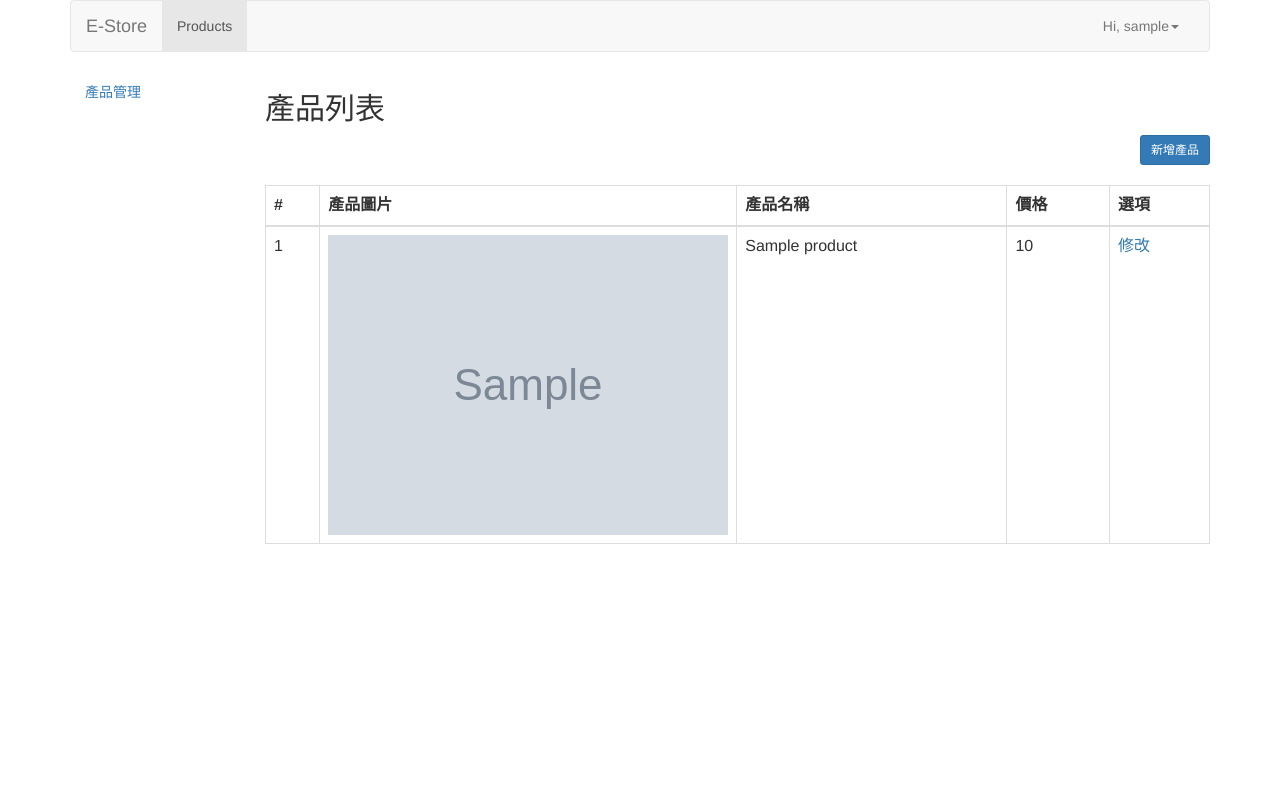
After one commit to kevin12686/mystore_self, a Django app: a page that uses estore/templates/estore/navbar.html in a window 1280 px wide. The commit adds this page. Run offline with Django 3.2, Linux system fonts and the light colour scheme; a user stored in the database is signed in; tables that the repository leaves empty hold one stand-in row (values such as "Sample post"); grey boxes marked "Sample" are stand-in pictures; some libraries are stand-ins or nearby versions.

Commit message:
background_layout

```diff
--- /dev/null
+++ b/estore/templates/estore/dashboard_base.html
@@ -0,0 +1,29 @@
+{% load bootstrap3 %}
+{% bootstrap_css %}
+{% bootstrap_javascript jquery=1 %}
+
+<!DOCTYPE html>
+<html>
+<head>
+    <title>Estore 後台</title>
+</head>
+<body>
+<div class="container">
+    {% block navbar %}
+        {% include "estore/navbar.html" %}
+    {% endblock %}
+    <div class="row">
+        <div class="col-md-2">
+            <ul class="nav nav-pills nav-stacked" style="max-width: 300px;">
+                <li><a href="{% url 'dashboard_product_list' %}">產品管理</a></li>
+            </ul>
+        </div>
+        <div class="col-md-10">
+            {% bootstrap_messages %}
+            {% block content %}
+            {% endblock %}
+        </div>
+    </div>
+</div>
+</body>
+</html>
--- /dev/null
+++ b/estore/templates/estore/dashboard_product_list.html
@@ -0,0 +1,48 @@
+{% extends 'estore/dashboard_base.html' %}
+{% load bootstrap3 %}
+
+{% block content %}
+    <h2> 產品列表 </h2>
+    <div class="pull-right" style="padding-bottom: 20px;">
+        {% url 'dashboard_product_create' as dashboard_product_create_url %}
+        {% bootstrap_button '新增產品' button_type='button' button_class='btn-primary btn-sm' href=dashboard_product_create_url %}
+    </div>
+    <table class="table table-bordered">
+        <thead>
+        <tr>
+            <th>#</th>
+            <th width="220">產品圖片</th>
+            <th>產品名稱</th>
+            <th>價格</th>
+            <th width="100"> 選項</th>
+        </tr>
+        </thead>
+        <tbody>
+        {% for product in object_list %}
+            <tr>
+                <td>
+                    {{ product.id }}
+                </td>
+                <td>
+                    <a href="{% url 'product_detail' pk=product.id %}">
+                        {% if product.image %}
+                            <img src="{{ product.image.url }}" alt="{{ product.title }}">
+                        {% else %}
+                            <img src="//placehold.it/200x200&text=No Pic" alt="{{ product.title }}">
+                        {% endif %}
+                    </a>
+                </td>
+                <td>
+                    {{ product.title }}
+                </td>
+                <td>
+                    {{ product.price }}
+                </td>
+                <td>
+                    <a href="{% url 'dashboard_product_update' pk=product.id %}">修改</a>
+                </td>
+            </tr>
+        {% endfor %}
+        </tbody>
+    </table>
+{% endblock %}
--- a/estore/templates/estore/navbar.html
+++ b/estore/templates/estore/navbar.html
@@ -26,6 +26,9 @@
                         <a href="#" class="dropdown-toggle" data-toggle="dropdown" role="button" aria-haspopup="true"
                            aria-expanded="false">Hi, {{ request.user.username }}<span class="caret"></span></a>
                         <ul class="dropdown-menu">
+                            {% if perms.estore.change_product %}
+                                <li><a href="{% url 'dashboard_product_list' %}">主控台</a></li>
+                            {% endif %}
                             <li><a href="{% url 'logout' %}">登出</a></li>
                         </ul>
                     </li>
--- a/estore/templates/estore/product_form.html
+++ b/estore/templates/estore/product_form.html
@@ -1,4 +1,4 @@
-{% extends 'estore/base.html' %}
+{% extends 'estore/dashboard_base.html' %}
 {% load bootstrap3 %}
 
 {% block content %}
--- a/estore/urls.py
+++ b/estore/urls.py
@@ -6,9 +6,13 @@ from . import views
 
 urlpatterns = [
     url(r'^$', views.ProductList.as_view(), name='product_list'),
-    url(r'^create$', views.ProductCreate.as_view(), name='product_create'),
     url(r'^(?P<pk>\d+)$', views.ProductDetail.as_view(), name='product_detail'),
-    url(r'^(?P<pk>\d+)/update$', views.ProductUpdate.as_view(), name='product_update'),
+
+    url(r'^dashboard/products$', views.ProductList.as_view(template_name='estore/dashboard_product_list.html',
+                                                           permission_required='estore.change_product'),
+        name='dashboard_product_list'),
+    url(r'^dashboard/products/create$', views.ProductCreate.as_view(), name='dashboard_product_create'),
+    url(r'^dashboard/products/(?P<pk>\d+)/update$', views.ProductUpdate.as_view(), name='dashboard_product_update'),
 ]
 
 if settings.DEBUG:
--- a/estore/views.py
+++ b/estore/views.py
@@ -5,13 +5,22 @@ from django.views import generic
 
 from .models import Product
 
+
 # Create your views here.
 
-class ProductList(generic.ListView):
+class ProductList(PermissionRequiredMixin, generic.ListView):
     model = Product
+
+    def has_permission(self):
+        if self.permission_required:
+            return super(ProductList, self).has_permission()
+        else:
+            return True
+
 
 class ProductDetail(generic.DetailView):
     model = Product
+
 
 class ProductCreate(PermissionRequiredMixin, generic.CreateView):
     permission_required = 'estore.add_product'
@@ -20,7 +29,8 @@ class ProductCreate(PermissionRequiredMixin, generic.CreateView):
 
     def get_success_url(self):
         messages.success(self.request, '產品已新增')
-        return reverse('product_list')
+        return reverse('dashboard_product_list')
+
 
 class ProductUpdate(PermissionRequiredMixin, generic.UpdateView):
     permission_required = 'estore.change_product'
@@ -29,4 +39,4 @@ class ProductUpdate(PermissionRequiredMixin, generic.UpdateView):
 
     def get_success_url(self):
         messages.success(self.request, '產品已變更')
-        return reverse('product_update', kwargs=self.kwargs)
+        return reverse('dashboard_product_update', kwargs=self.kwargs)
```
